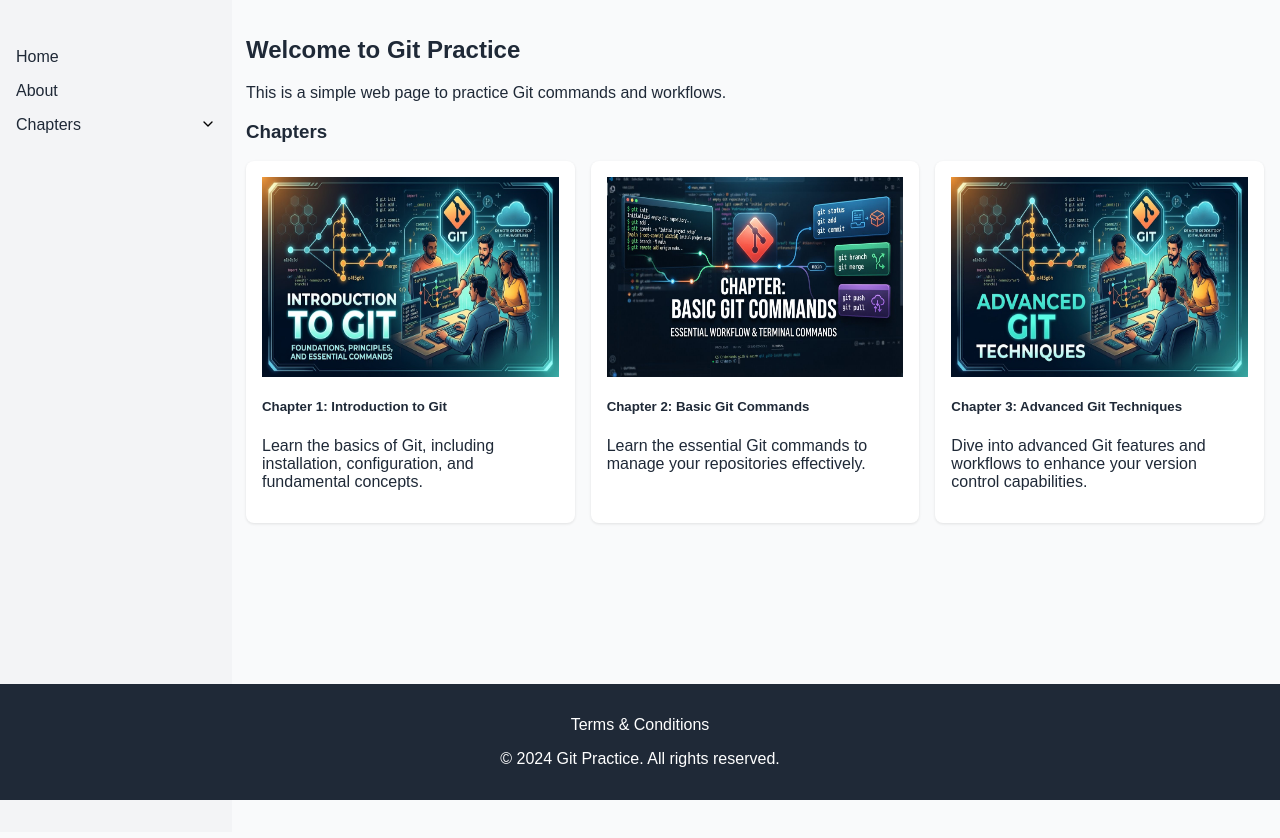
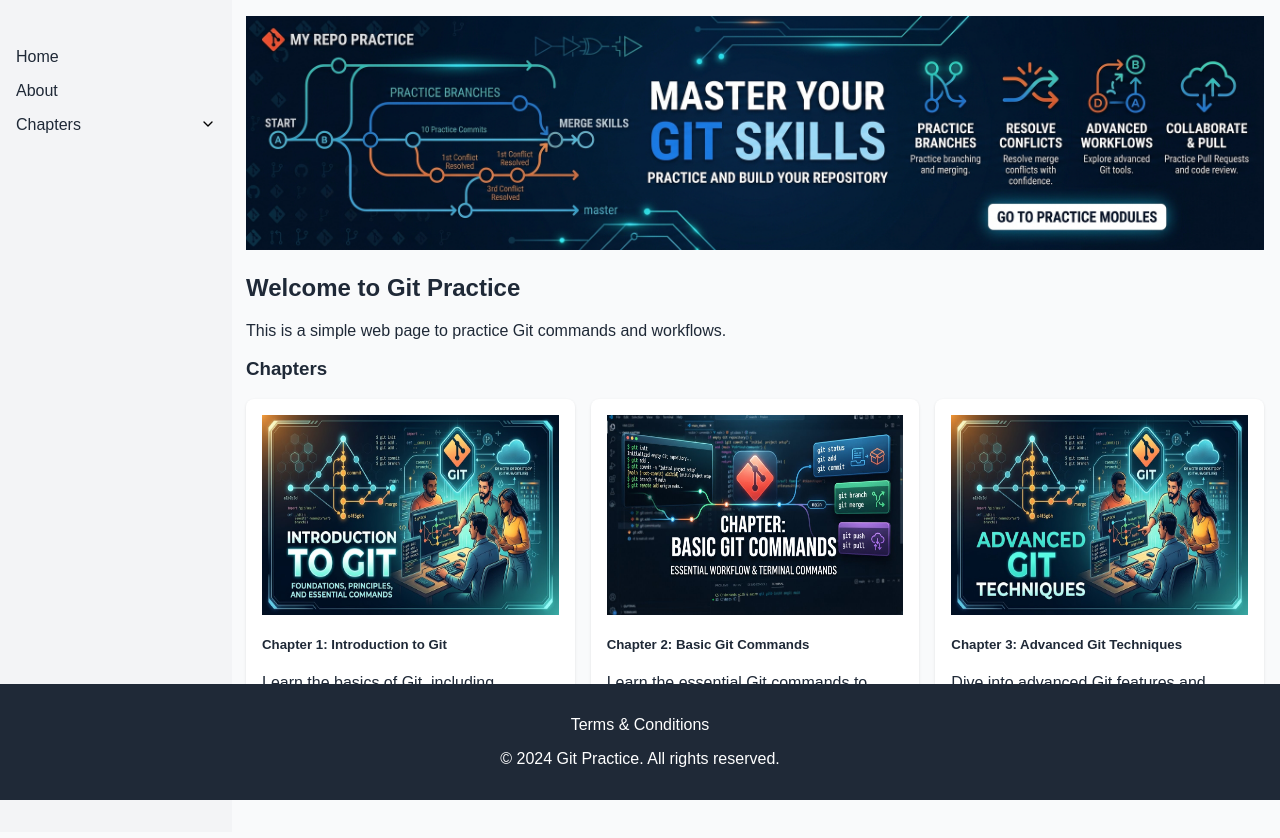
Before and after one commit to jaseemahmed/git-practice, a plain HTML site: page index.html in a window 1280 px wide. Before the commit the page ends 800 px from the top, so only its background shows below. Drawn offline with Linux system fonts and the light colour scheme.

Commit message:
feat: add banner in homepage (#26)
## What changed

- Banner added to homepage with 100% width and height of 350px

## Why

- To give the homepage a better look like a blog page

## How to check

1. Open index.html in a browser or using live server
2. look at the top of the page

## Screenshots (for UI changes)
<img width="1920" height="989" alt="image"
src="https://github.com/user-attachments/assets/7cd2612f-f741-4b66-a156-79ab4c710b05"
/>


## Checklist

- [ ] Small, focused change
- [ ] Commits follow Conventional Commits
- [ ] No unrelated changes included

Closes #23

```diff
--- a/index.html
+++ b/index.html
@@ -39,6 +39,12 @@
       </nav>
     </aside>
     <main class="site-content">
+      <img
+        class="site-thumbnail"
+        src="/images/practice.jpg"
+        alt="Git Practice Thumbnail"
+        width="100%"
+      />
       <h2>Welcome to Git Practice</h2>
       <p>This is a simple web page to practice Git commands and workflows.</p>
       <div class="chapter-links">
--- a/styles.css
+++ b/styles.css
@@ -137,3 +137,7 @@ body {
   object-fit: cover;
   border-radius: 8px;
 }
+
+.chapter-links {
+  margin-bottom: 8rem;
+}
```
Also changed, not shown: images/practice.jpg (added).
